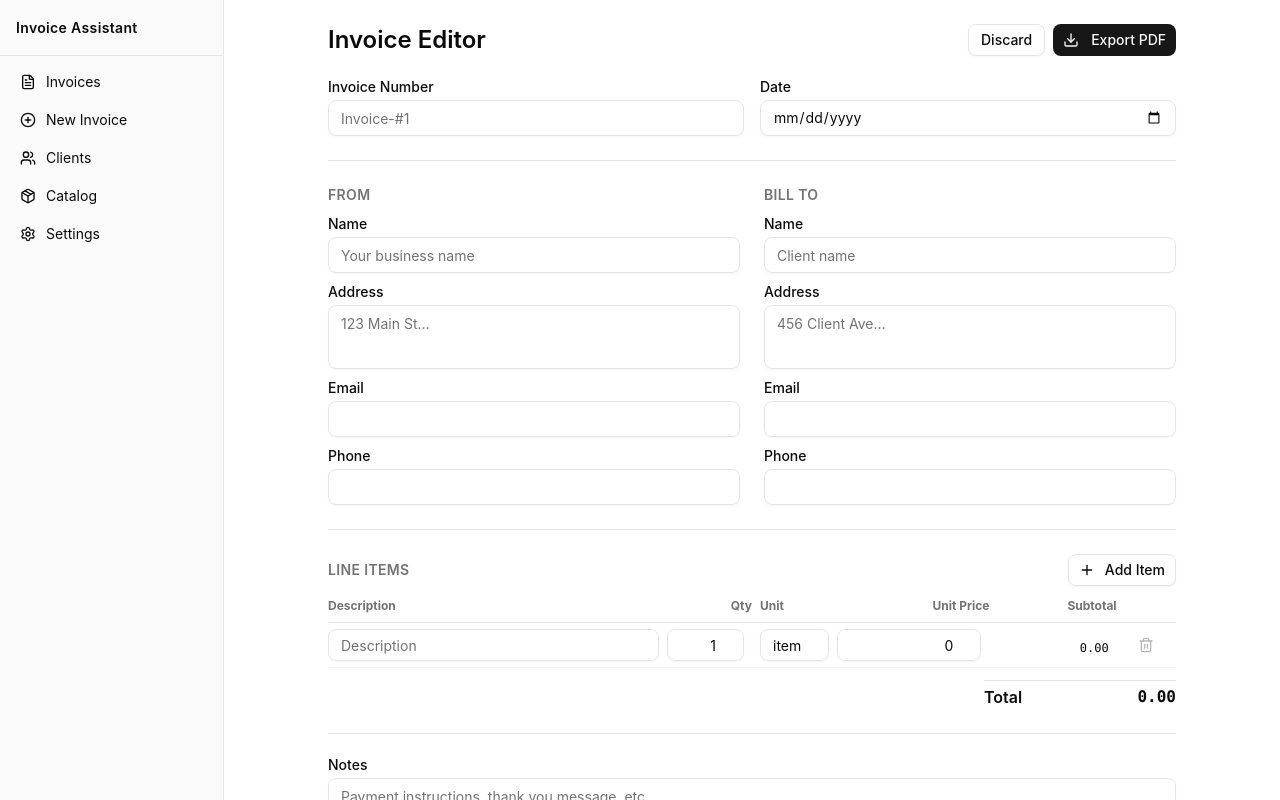
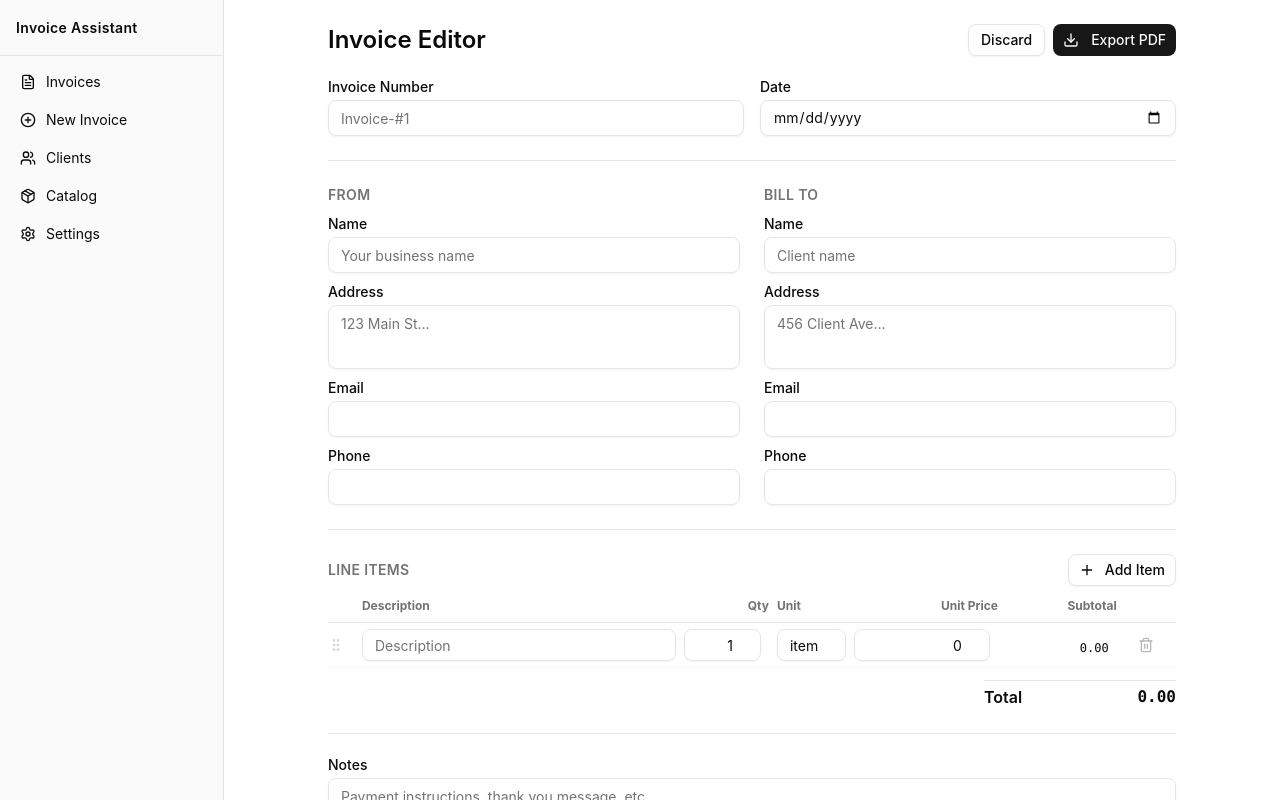
Before and after one commit to Sosa-IQ/InvoiceAssistant, a React app in the folder frontend/: page /invoices/editor in a window 1280 px wide. Built offline with nearby package versions, Linux system fonts and the light colour scheme; the HTML template or start-up script is replaced by a standard one.

Commit message:
add drag and drop for invoice line items

```diff
--- a/frontend/package.json
+++ b/frontend/package.json
@@ -10,6 +10,9 @@
     "preview": "vite preview"
   },
   "dependencies": {
+    "@dnd-kit/core": "^6.3.1",
+    "@dnd-kit/sortable": "^10.0.0",
+    "@dnd-kit/utilities": "^3.2.2",
     "@hookform/resolvers": "^5.2.2",
     "@tanstack/react-query": "^5.90.21",
     "axios": "^1.13.5",
--- a/frontend/src/pages/InvoiceEditorPage.tsx
+++ b/frontend/src/pages/InvoiceEditorPage.tsx
@@ -1,8 +1,24 @@
-import { useEffect, useState } from "react"
+import { useEffect, useRef, useState } from "react"
 import { useLocation, useNavigate, useBlocker, type BlockerFunction } from "react-router-dom"
 import { useForm, useFieldArray, useWatch } from "react-hook-form"
-import { Plus, Trash2, Download, Loader2 } from "lucide-react"
+import { Plus, Trash2, Download, Loader2, GripVertical } from "lucide-react"
 import { toast } from "sonner"
+import {
+  DndContext,
+  closestCenter,
+  PointerSensor,
+  KeyboardSensor,
+  useSensor,
+  useSensors,
+  type DragEndEvent,
+} from "@dnd-kit/core"
+import {
+  SortableContext,
+  sortableKeyboardCoordinates,
+  useSortable,
+  verticalListSortingStrategy,
+} from "@dnd-kit/sortable"
+import { CSS } from "@dnd-kit/utilities"
 import { exportInvoice } from "@/api/invoices"
 import { Button } from "@/components/ui/button"
 import { Input } from "@/components/ui/input"
@@ -14,25 +30,51 @@ import type { InvoiceData } from "@/types/invoice"
 const DRAFT_KEY = "invoice_draft"
 
 function defaultLineItem() {
-  return {
-    description: "",
-    quantity: 1,
-    unit: "item",
-    unit_price: 0,
-    subtotal: 0,
-  }
+  return { description: "", quantity: 1, unit: "item", unit_price: 0, subtotal: 0 }
 }
 
 function fmt(n: number) {
   return new Intl.NumberFormat("en-US", { minimumFractionDigits: 2, maximumFractionDigits: 2 }).format(n)
 }
 
+// ── Sortable row wrapper ──────────────────────────────────────────────────────
+function SortableRow({ id, children }: { id: string; children: React.ReactNode }) {
+  const { attributes, listeners, setNodeRef, transform, transition, isDragging } = useSortable({ id })
+  return (
+    <tr
+      ref={setNodeRef}
+      style={{
+        transform: CSS.Transform.toString(transform),
+        transition,
+        opacity: isDragging ? 0.4 : 1,
+        position: isDragging ? "relative" : undefined,
+        zIndex: isDragging ? 10 : undefined,
+      }}
+      className="border-b border-border/40"
+    >
+      {/* Drag handle cell */}
+      <td className="py-1.5 pr-1 w-6">
+        <button
+          type="button"
+          className="flex items-center justify-center cursor-grab active:cursor-grabbing touch-none text-muted-foreground/30 hover:text-muted-foreground transition-colors"
+          aria-label="Drag to reorder"
+          {...attributes}
+          {...listeners}
+        >
+          <GripVertical className="h-4 w-4" />
+        </button>
+      </td>
+      {children}
+    </tr>
+  )
+}
+
+// ── Page ─────────────────────────────────────────────────────────────────────
 export default function InvoiceEditorPage() {
   const location = useLocation()
   const navigate = useNavigate()
   const [isExporting, setIsExporting] = useState(false)
 
-  // Load from router state (just navigated from generate) or localStorage draft
   const initialInvoice: InvoiceData | null =
     (location.state as { invoice?: InvoiceData })?.invoice ??
     (() => {
@@ -58,18 +100,17 @@ export default function InvoiceEditorPage() {
       },
     })
 
-  const { fields, append, remove } = useFieldArray({ control, name: "line_items" })
+  const { fields, append, remove, move } = useFieldArray({ control, name: "line_items" })
   const lineItems = useWatch({ control, name: "line_items" }) ?? []
-
-  // Compute live total (display only — server recalculates on export)
   const total = lineItems.reduce((s, li) => s + (+li.quantity * +li.unit_price), 0)
 
   // Persist draft to localStorage on every change
   const watchedValues = useWatch({ control })
+  // Use a ref to avoid stale closure in the effect
+  const watchedRef = useRef(watchedValues)
+  watchedRef.current = watchedValues
   useEffect(() => {
-    if (watchedValues) {
-      try { localStorage.setItem(DRAFT_KEY, JSON.stringify(watchedValues)) } catch { /* ignore */ }
-    }
+    try { localStorage.setItem(DRAFT_KEY, JSON.stringify(watchedRef.current)) } catch { /* ignore */ }
   }, [watchedValues])
 
   // Warn on navigate away when dirty
@@ -83,9 +124,7 @@ export default function InvoiceEditorPage() {
     }
   }, [blocker])
 
-  function clearDraft() {
-    localStorage.removeItem(DRAFT_KEY)
-  }
+  function clearDraft() { localStorage.removeItem(DRAFT_KEY) }
 
   async function onExport(data: InvoiceData) {
     setIsExporting(true)
@@ -106,6 +145,21 @@ export default function InvoiceEditorPage() {
     }
   }
 
+  // ── Drag-and-drop ──────────────────────────────────────────────────────────
+  const sensors = useSensors(
+    useSensor(PointerSensor),
+    useSensor(KeyboardSensor, { coordinateGetter: sortableKeyboardCoordinates }),
+  )
+
+  function handleDragEnd(event: DragEndEvent) {
+    const { active, over } = event
+    if (!over || active.id === over.id) return
+    const from = fields.findIndex((f) => f.id === active.id)
+    const to = fields.findIndex((f) => f.id === over.id)
+    if (from !== -1 && to !== -1) move(from, to)
+  }
+
+  // ── Render ─────────────────────────────────────────────────────────────────
   return (
     <div className="p-6 max-w-4xl mx-auto space-y-6">
       <div className="flex items-center justify-between">
@@ -174,20 +228,30 @@ export default function InvoiceEditorPage() {
             <table className="w-full text-sm">
               <thead>
                 <tr className="border-b text-muted-foreground text-xs">
-                  <th className="text-left pb-2 w-[40%]">Description</th>
+                  <th className="w-6 pb-2" /> {/* drag handle */}
+                  <th className="text-left pb-2 w-[38%]">Description</th>
                   <th className="text-right pb-2 w-[10%]">Qty</th>
                   <th className="text-left pb-2 w-[10%] pl-2">Unit</th>
-                  <th className="text-right pb-2 w-[18%]">Unit Price</th>
-                  <th className="text-right pb-2 w-[15%]">Subtotal</th>
+                  <th className="text-right pb-2 w-[17%]">Unit Price</th>
+                  <th className="text-right pb-2 w-[14%]">Subtotal</th>
                   <th className="w-[7%]" />
                 </tr>
               </thead>
+              <DndContext
+                sensors={sensors}
+                collisionDetection={closestCenter}
+                onDragEnd={handleDragEnd}
+              >
+                <SortableContext
+                  items={fields.map((f) => f.id)}
+                  strategy={verticalListSortingStrategy}
+                >
                   <tbody>
                     {fields.map((field, i) => {
                       const li = lineItems[i] ?? field
                       const sub = +li.quantity * +li.unit_price
                       return (
-                    <tr key={field.id} className="border-b border-border/40">
+                        <SortableRow key={field.id} id={field.id}>
                           <td className="py-1.5 pr-2">
                             <Input {...register(`line_items.${i}.description`)} placeholder="Description" className="h-8" />
                           </td>
@@ -219,10 +283,12 @@ export default function InvoiceEditorPage() {
                               <Trash2 className="h-3.5 w-3.5" />
                             </Button>
                           </td>
-                    </tr>
+                        </SortableRow>
                       )
                     })}
                   </tbody>
+                </SortableContext>
+              </DndContext>
             </table>
           </div>
 
```
Also changed, not shown: 1 other file (tests, documents, lock files or other folders). Lines whose indentation alone changed are shown as unchanged.
